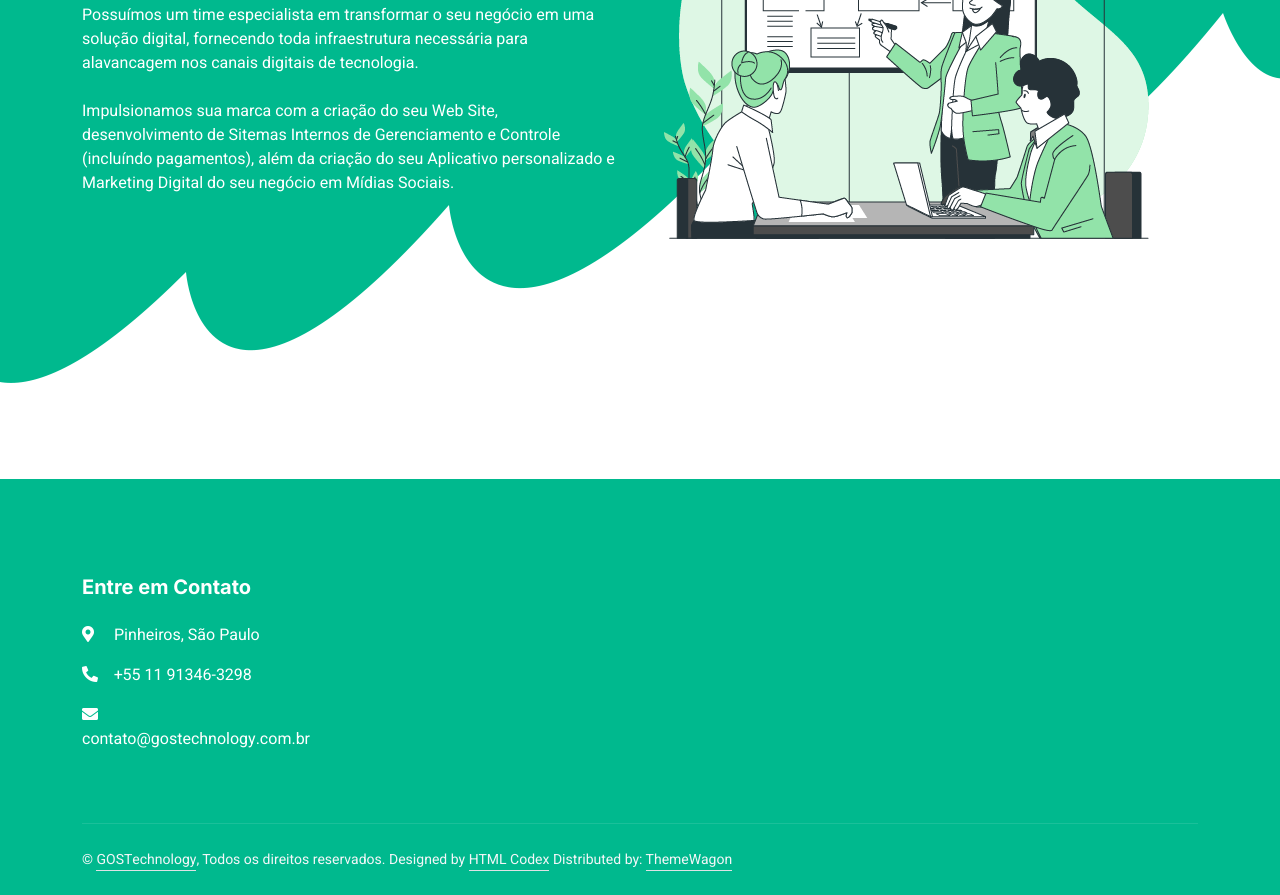
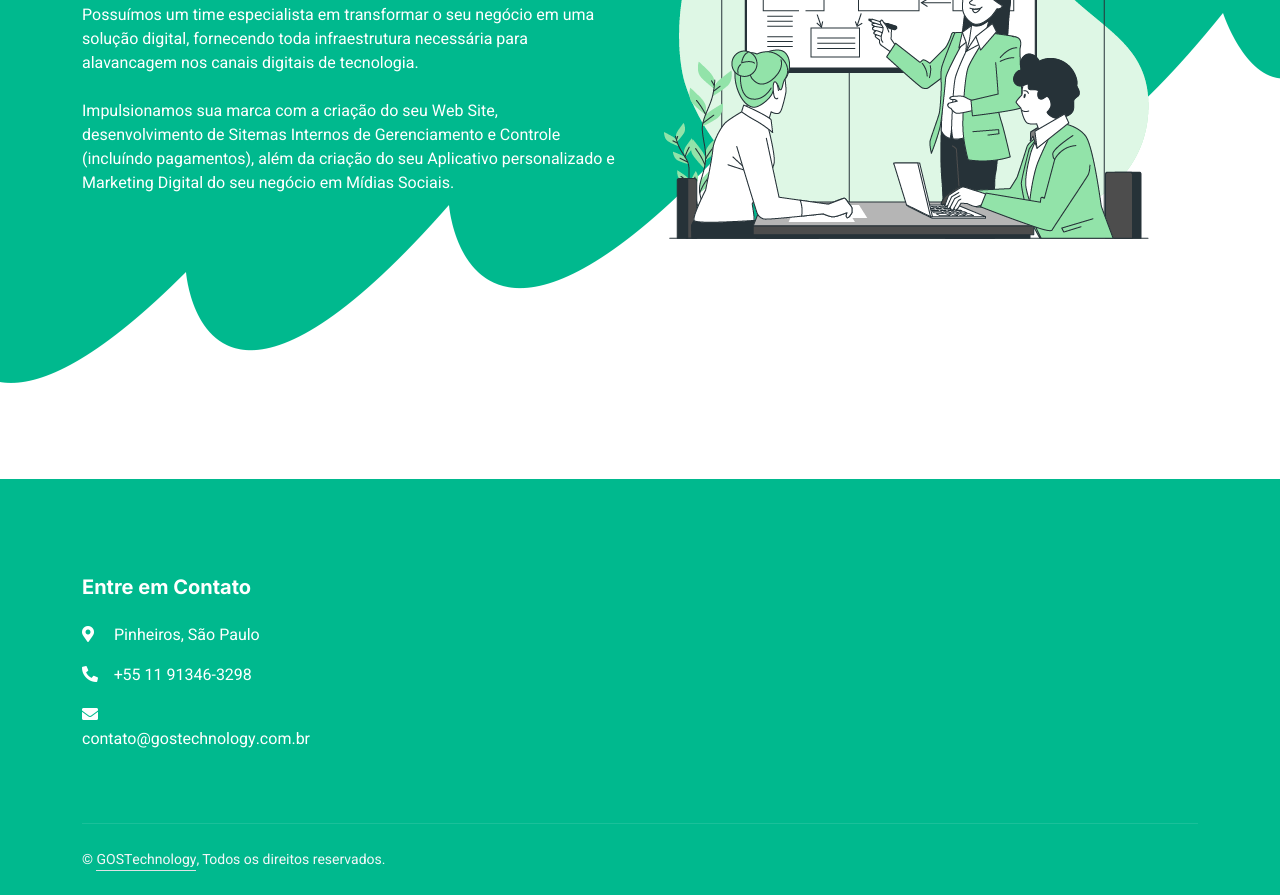
Before and after one commit to gabrielmotakiru/GOSTechnology.LandingPage, a plain HTML site: page index.html in a window 1280 px wide. Shown: the part 370-1265 px from the top of the page. Drawn offline with nearby package versions, Linux system fonts and the light colour scheme.

Commit message:
Update index.html

```diff
--- a/index.html
+++ b/index.html
@@ -552,10 +552,6 @@
                     <div class="row">
                         <div class="col-md-12 text-center text-md-start mb-3 mb-md-0">
                             &copy; <a class="border-bottom" href="#">GOSTechnology</a>, Todos os direitos reservados.
-
-							<!--/*** This template is free as long as you keep the footer author’s credit link/attribution link/backlink. If you'd like to use the template without the footer author’s credit link/attribution link/backlink, you can purchase the Credit Removal License from "https://htmlcodex.com/credit-removal". Thank you for your support. ***/-->
-							Designed by <a class="border-bottom" href="https://htmlcodex.com">HTML Codex</a>
-                            Distributed by: <a class="border-bottom" href="https://themewagon.com" target="_blank">ThemeWagon</a>
                         </div>
                         <div class="col-md-6 text-center text-md-end">
                             <div class="footer-menu">
```
